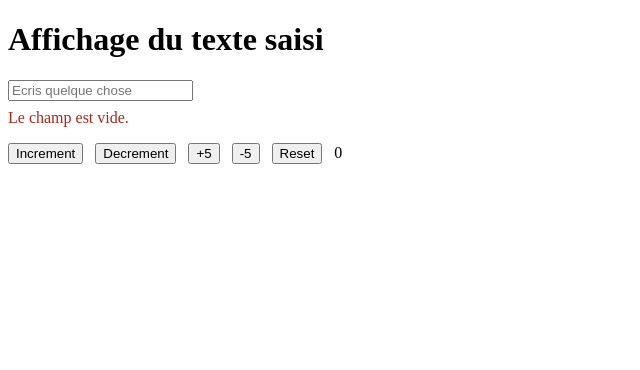
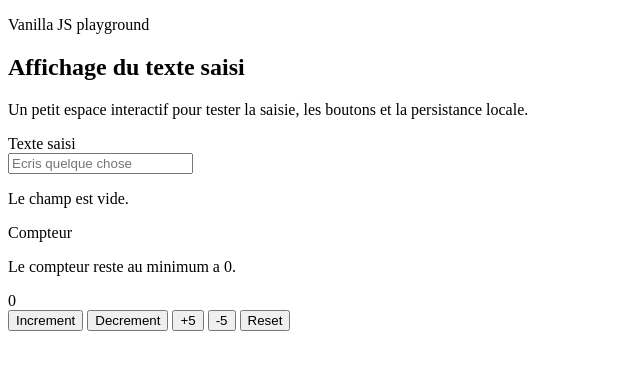
Before and after one commit to johanPrise/soutenanceGit-group11, a website: page src/index.html in a window 1280 px wide. Shown: the whole page, without its empty margins (0-640 px from the left). Drawn offline with Linux system fonts and the light colour scheme.

Commit message:
Add project styles

```diff
--- a/src/index.html
+++ b/src/index.html
@@ -4,6 +4,7 @@
     <meta charset="UTF-8">
     <meta name="viewport" content="width=device-width, initial-scale=1.0">
     <title>Input miroir</title>
+    <link rel="stylesheet" href="./styles.css">
     <script src="./index.js" type="module"></script>
 </head>
 <body>
--- a/src/index.js
+++ b/src/index.js
@@ -1,20 +1,42 @@
 const app = document.getElementById("app");
 
 app.innerHTML = `
+  <main class="page-shell">
+    <section class="hero card">
+      <p class="eyebrow">Vanilla JS playground</p>
       <h1>Affichage du texte saisi</h1>
-  <div style="display: flex; align-items: center; gap: 12px;">
-    <input id="text-input" type="text" placeholder="Ecris quelque chose" />
-    <span id="text-output"></span>
+      <p class="hero-copy">Un petit espace interactif pour tester la saisie, les boutons et la persistance locale.</p>
+    </section>
+
+    <section class="card panel">
+      <div class="field-group">
+        <label class="field-label" for="text-input">Texte saisi</label>
+        <div class="input-row">
+          <input id="text-input" class="text-input" type="text" placeholder="Ecris quelque chose" />
+          <span id="text-output" class="live-value"></span>
         </div>
-  <p id="empty-message" style="margin-top: 8px; color: #b42318;">Le champ est vide.</p>
-  <div style="margin-top: 16px; display: flex; align-items: center; gap: 12px;">
+        <p id="empty-message" class="helper-text">Le champ est vide.</p>
+      </div>
+
+      <div class="counter-block">
+        <div class="counter-header">
+          <div>
+            <p class="field-label">Compteur</p>
+            <p class="helper-text">Le compteur reste au minimum a 0.</p>
+          </div>
+          <span id="count-value" class="count-badge">0</span>
+        </div>
+
+        <div class="button-grid">
           <button id="increment-btn" type="button">Increment</button>
           <button id="decrement-btn" type="button">Decrement</button>
           <button id="increment-five-btn" type="button">+5</button>
           <button id="decrement-five-btn" type="button">-5</button>
-    <button id="reset-btn" type="button">Reset</button>
-    <span id="count-value">0</span>
+          <button id="reset-btn" type="button" class="button-secondary">Reset</button>
         </div>
+      </div>
+    </section>
+  </main>
 `;
 
 const textInput = document.getElementById("text-input");
```
Lines whose indentation alone changed are shown as unchanged.
